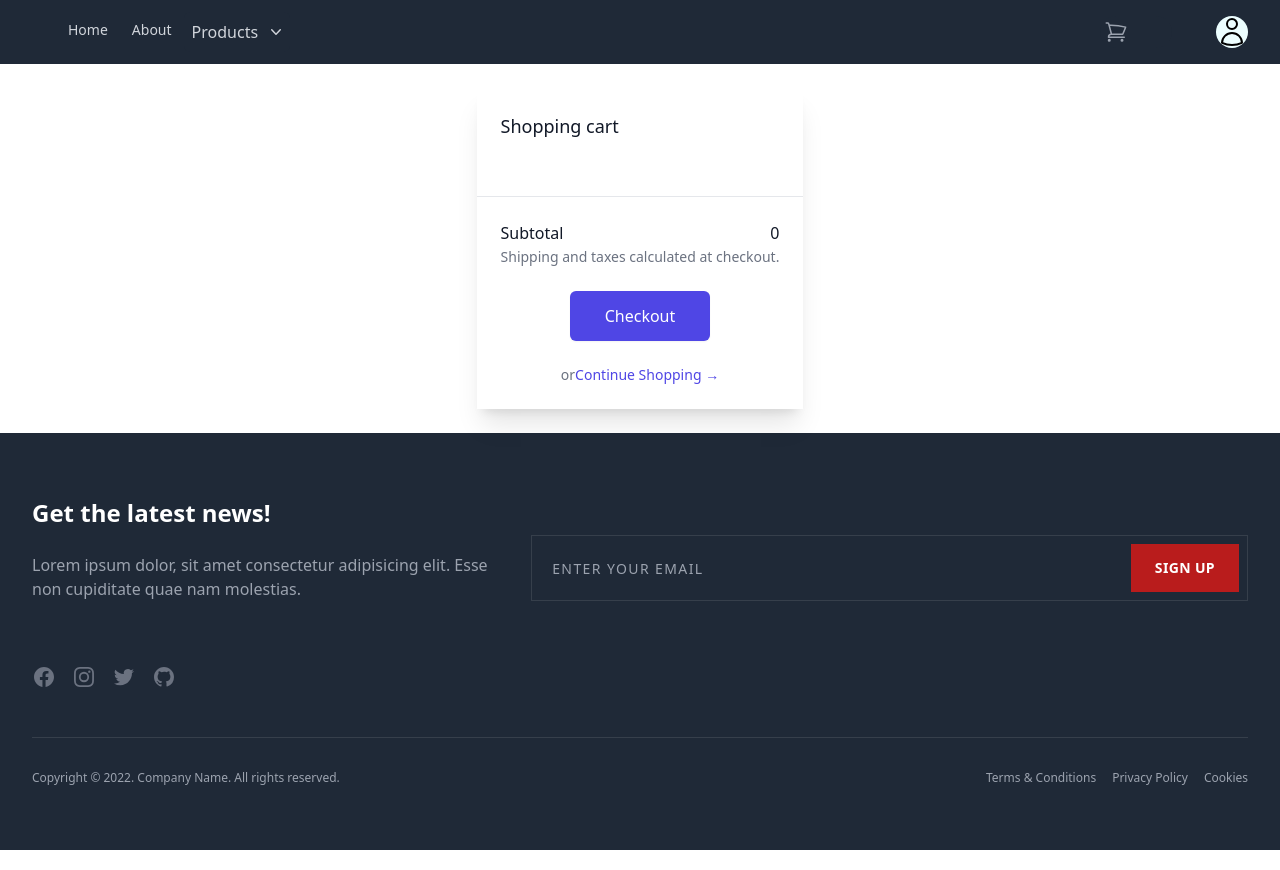
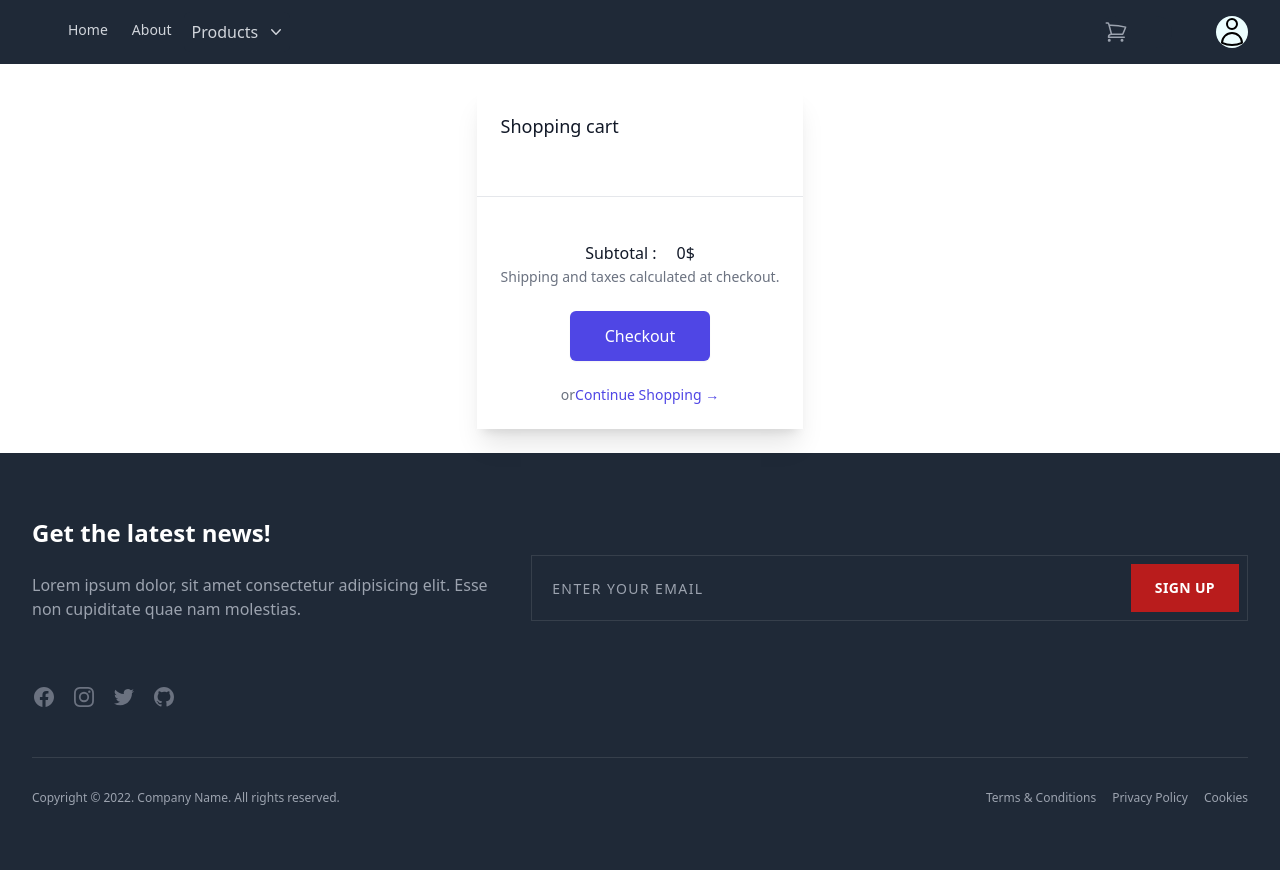
Before and after one commit to Dawid2806/MyShop, a Next.js app: page /cart in a window 1280 px wide. Built offline with nearby package versions, Linux system fonts and the light colour scheme.

Commit message:
chore desing cart

```diff
--- a/components/Cart/Cart.tsx
+++ b/components/Cart/Cart.tsx
@@ -38,9 +38,24 @@ export const Cart = () => {
             </div>
           </div>
           <div className="border-t border-gray-200 py-6 px-4 sm:px-6 lg:flex flex-col justify-end">
-            <div className="flex justify-between text-base font-medium text-gray-900">
-              <p>Subtotal</p>
-              <p>{cartState.totalAmount()}</p>
+            <div className="flex flex-col   text-base font-medium text-gray-900">
+              <div className="flex flex-col justify-center items-center gap-5">
+                <div>
+                  {cartState.items.map((el) => {
+                    return (
+                      <div className="grid  grid-cols-3 grid-rows-1 gap-6  ">
+                        <div>{el.title}</div>
+                        <div>{el.count}x</div>
+                        <div>{el.price * el.count}$</div>
+                      </div>
+                    );
+                  })}
+                </div>
+                <div className="flex">
+                  <p>Subtotal : </p>
+                  <p className="ml-5">{cartState.totalAmount()}$ </p>
+                </div>
+              </div>
             </div>
             <p className="mt-0.5 text-sm text-gray-500">
               Shipping and taxes calculated at checkout.
```
